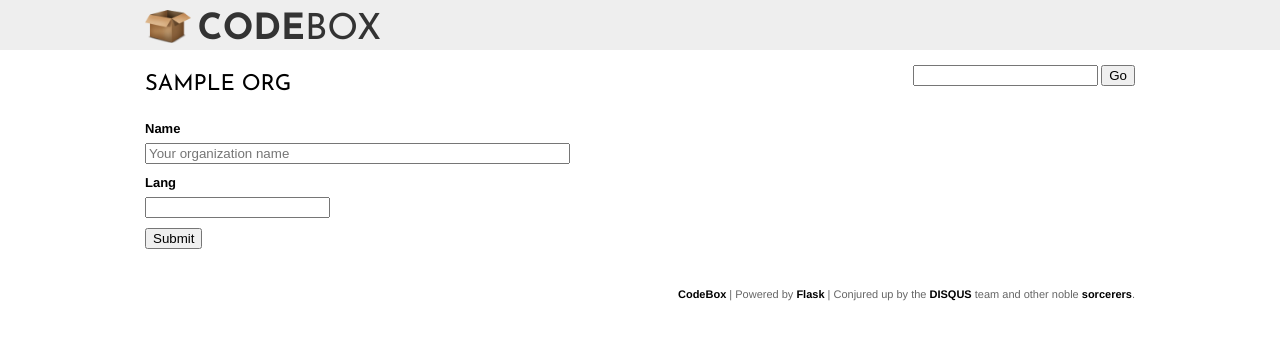
After one commit to disqus/codebox, a Flask app: template codebox/templates/organizations/edit.html in a window 1280 px wide. The commit adds this page. Shown: the top 340 px of the page. Run offline with Flask 2, Linux system fonts and the light colour scheme; the template is opened without the code that fills it: most values are stand-ins (such as "Sample title", 1, 10 or a date in 2020); form fields are guessed from the names that the template uses; parts of the project's set-up code (start-up, migrations or seed data) failed here and were passed over; some libraries are stand-ins or nearby versions.

Commit message:
Added edit organization page

```diff
--- a/codebox/apps/auth/forms.py
+++ b/codebox/apps/auth/forms.py
@@ -1,4 +1,4 @@
-from flaskext.wtf import Form, TextField, Required, PasswordField
+from flaskext.wtf import Form, TextField, Required
 
 class EditProfileForm(Form):
-    name = TextField('Name')
+    name = TextField('Name', validators=[Required()])
--- a/codebox/apps/auth/views.py
+++ b/codebox/apps/auth/views.py
@@ -3,7 +3,7 @@ import urllib
 import urllib2
 import urlparse
 
-from flask import g, request, Blueprint, render_template, redirect, url_for, session
+from flask import g, request, render_template, redirect, url_for, session
 
 from codebox import app
 from codebox.apps.auth.forms import EditProfileForm
@@ -76,7 +76,7 @@ def rpx():
 @app.route('/login', methods=['GET', 'POST'])
 def login():
     return render_template('auth/login.html', **{
-        'callback_url': url_for('.rpx', _external=True),
+        'callback_url': url_for('rpx', _external=True),
     })
 
 @app.route('/logout')
--- a/codebox/apps/organizations/forms.py
+++ b/codebox/apps/organizations/forms.py
@@ -46,3 +46,7 @@ class VerifyDomainForm(Form):
 
 class InviteUserForm(Form):
     email_list = TextAreaField('Email', validators=[IsValidEmailList()])
+
+class EditOrganizationForm(Form):
+    name = TextField('Organization Name', validators=[Required()])
+    lang = SelectField('Default Language', choices=Snippet.languages, validators=[Required()])
--- a/codebox/apps/snippets/views.py
+++ b/codebox/apps/snippets/views.py
@@ -1,4 +1,4 @@
-from flask import request, Blueprint, render_template, abort, g, redirect, \
+from flask import request, render_template, abort, g, redirect, \
                   url_for
 
 from codebox import app
--- a/codebox/templates/organizations/details.html
+++ b/codebox/templates/organizations/details.html
@@ -8,6 +8,9 @@
         {% block main_inner %}
             <div class="module">
                 <h2>{{ org.name }}</h2>
+                {% if g.user.can_admin_org(org) %}
+                    <p><a href="{{ url_for('edit_org', org=org.pk) }}">Edit the details for this organization</a></p>
+                {% endif %}
                 <dl>
                     <dt>Owner:</dt>
                     <dd>{{ org.get_owner().name }}</dd>
@@ -29,8 +32,8 @@
 
 
 {% block navigation %}
-    <li><a href="{{ url_for('.new_snippet', org=org.pk) }}" class="new-snippet-link">New Snippet</a></li>
+    <li><a href="{{ url_for('new_snippet', org=org.pk) }}" class="new-snippet-link">New Snippet</a></li>
     {% if g.user.can_admin_org(org) %}
-        <li><a href="{{ url_for('.invite_members', org=org.pk) }}" class="new-snippet-link">Invite Users</a></li>
+        <li><a href="{{ url_for('invite_members', org=org.pk) }}" class="new-snippet-link">Invite Users</a></li>
     {% endif %}
 {% endblock %}
--- /dev/null
+++ b/codebox/templates/organizations/edit.html
@@ -0,0 +1,33 @@
+{% extends "organizations/details.html" %}
+
+{% block title %}Edit {{ org.name }} &mdash; {{ super() }}{% endblock %}
+
+{% block main %}
+    <div class="main">
+        {% block main_inner %}
+            <div class="module">
+                <h2>{{ org.name }}</h2>
+                <form method="POST" action="" class="new-organization">
+                    {{ form.csrf }}
+                    <div class="form-row">
+                        {{ form.name.label }}
+                        <span class="field">{{ form.name(placeholder='Your organization name', size=50) }}</span>
+                        {% if form.name.errors %}
+                            <ul class="errors">{% for error in form.name.errors %}<li>{{ error }}</li>{% endfor %}</ul>
+                        {% endif %}
+                    </div>
+                    <div class="form-row">
+                        {{ form.lang.label }}
+                        <span class="field">{{ form.lang() }}</span>
+                        {% if form.lang.errors %}
+                            <ul class="errors">{% for error in form.lang.errors %}<li>{{ error }}</li>{% endfor %}</ul>
+                        {% endif %}
+                    </div>
+                    <div class="form-row">
+                        <p><input type="submit" value="Submit"></p>
+                    </div>
+                </form>
+            </div>
+        {% endblock %}
+    </div>
+{% endblock %}
--- a/codebox/templates/organizations/snippets.html
+++ b/codebox/templates/organizations/snippets.html
@@ -6,7 +6,7 @@
     <div class="main">
         {% block main_inner %}
             <div class="module">
-                <h2>{{ org.name }}</h2>
+                <h2>{{ org.name }} (<a href="{{ url_for('org_details', org=org.pk) }}">Details</a>)</h2>
                 {% include "partials/snippet_list.html" %}
             </div>
         {% endblock %}
```
Also changed, not shown: codebox/apps/organizations/views.py (+30 -9 lines).
